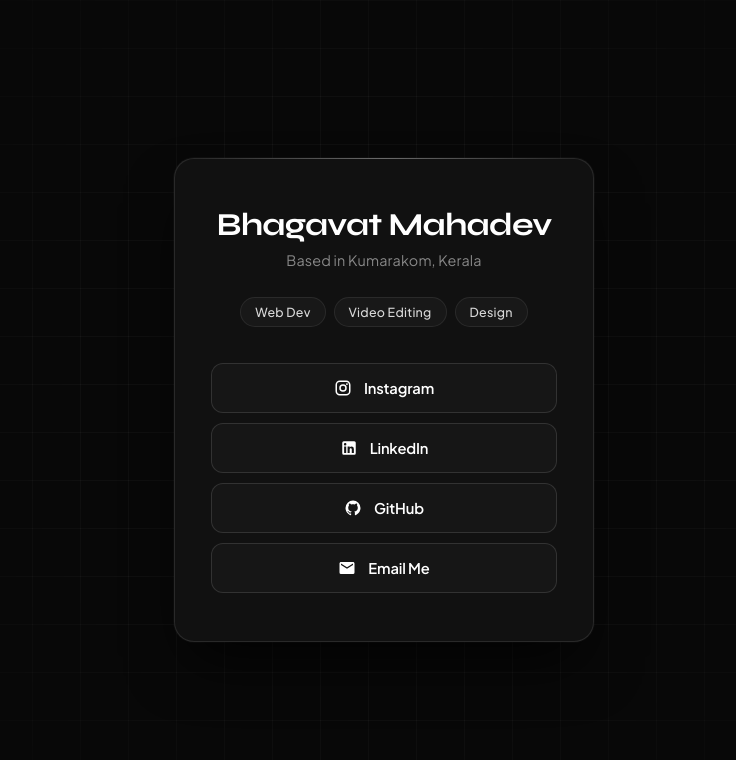
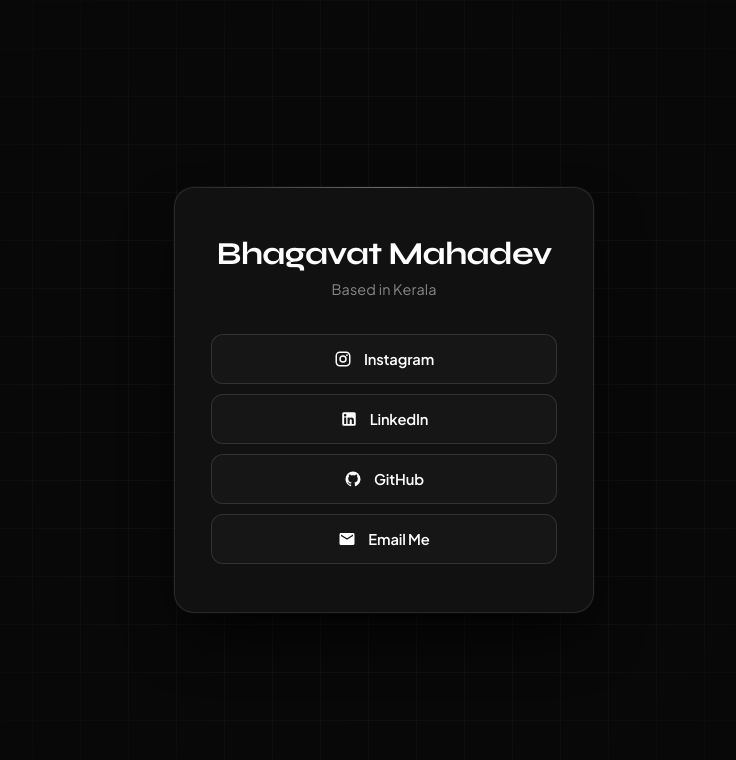
Before and after one commit to zcreoo/Website, a plain HTML site: page index.html in a window 1280 px wide. Shown: the whole page, without its empty margins (256-992 px from the left). Drawn offline with Linux system fonts and the light colour scheme.

Commit message:
fix: update subtitle to Based in Kerala and remove skill tags

```diff
--- a/index.html
+++ b/index.html
@@ -4,7 +4,7 @@
     <meta charset="UTF-8">
     <meta name="viewport" content="width=device-width, initial-scale=1.0">
     <title>Bhagavat Mahadev</title>
-    <meta name="description" content="Bhagavat Mahadev — Web Dev, Video Editing, Design. Based in Kumarakom, Kerala.">
+    <meta name="description" content="Bhagavat Mahadev. Based in Kerala.">
 
     <!-- Fonts: Syne (Display/Name) + Plus Jakarta Sans (Body & Links) -->
     <link rel="preconnect" href="https://fonts.googleapis.com">
@@ -188,54 +188,16 @@
             color: var(--text-secondary);
             font-weight: 400;
             letter-spacing: 0.01em;
-            margin-bottom: 1.75rem;
+            margin-bottom: 2.25rem;
             opacity: 0;
             transform: translateY(10px);
             transition: opacity 0.6s ease, transform 0.6s ease;
-            transition-delay: 0.25s;
+            transition-delay: 0.22s;
         }
 
         body.loaded .subtitle {
             opacity: 1;
             transform: translateY(0);
-        }
-
-        /* ==========================================================================
-           SKILL TAGS
-           ========================================================================== */
-        .skills {
-            display: flex;
-            justify-content: center;
-            gap: 8px;
-            margin-bottom: 2.25rem;
-            flex-wrap: wrap;
-            opacity: 0;
-            transform: translateY(10px);
-            transition: opacity 0.6s ease, transform 0.6s ease;
-            transition-delay: 0.32s;
-        }
-
-        body.loaded .skills {
-            opacity: 1;
-            transform: translateY(0);
-        }
-
-        .skill-tag {
-            background-color: var(--tag-bg);
-            color: #d8d8d8;
-            padding: 6px 14px;
-            border-radius: 999px;
-            font-size: 0.78rem;
-            font-weight: 500;
-            letter-spacing: 0.02em;
-            border: 1px solid var(--tag-border);
-            transition: border-color 0.25s ease, color 0.25s ease, transform 0.2s ease;
-        }
-
-        .skill-tag:hover {
-            border-color: rgba(255, 255, 255, 0.25);
-            color: #ffffff;
-            transform: translateY(-1px);
         }
 
         /* ==========================================================================
@@ -271,10 +233,10 @@
         }
 
         /* Staggered entrance for links */
-        body.loaded .link-btn:nth-child(1) { opacity: 1; transform: translateY(0); transition-delay: 0.38s; }
-        body.loaded .link-btn:nth-child(2) { opacity: 1; transform: translateY(0); transition-delay: 0.44s; }
-        body.loaded .link-btn:nth-child(3) { opacity: 1; transform: translateY(0); transition-delay: 0.50s; }
-        body.loaded .link-btn:nth-child(4) { opacity: 1; transform: translateY(0); transition-delay: 0.56s; }
+        body.loaded .link-btn:nth-child(1) { opacity: 1; transform: translateY(0); transition-delay: 0.30s; }
+        body.loaded .link-btn:nth-child(2) { opacity: 1; transform: translateY(0); transition-delay: 0.36s; }
+        body.loaded .link-btn:nth-child(3) { opacity: 1; transform: translateY(0); transition-delay: 0.42s; }
+        body.loaded .link-btn:nth-child(4) { opacity: 1; transform: translateY(0); transition-delay: 0.48s; }
 
         .link-btn:hover {
             background-color: var(--btn-hover-bg);
@@ -315,7 +277,7 @@
             .curtain {
                 display: none !important;
             }
-            .card, h1, .subtitle, .skills, .link-btn {
+            .card, h1, .subtitle, .link-btn {
                 opacity: 1 !important;
                 transform: none !important;
             }
@@ -352,13 +314,7 @@
         <div class="headline-mask">
             <h1>Bhagavat Mahadev</h1>
         </div>
-        <p class="subtitle">Based in Kumarakom, Kerala</p>
-
-        <div class="skills">
-            <span class="skill-tag">Web Dev</span>
-            <span class="skill-tag">Video Editing</span>
-            <span class="skill-tag">Design</span>
-        </div>
+        <p class="subtitle">Based in Kerala</p>
 
         <div class="links">
             <a href="https://www.instagram.com/8hagavathh" target="_blank" rel="noopener noreferrer" class="link-btn">
```
